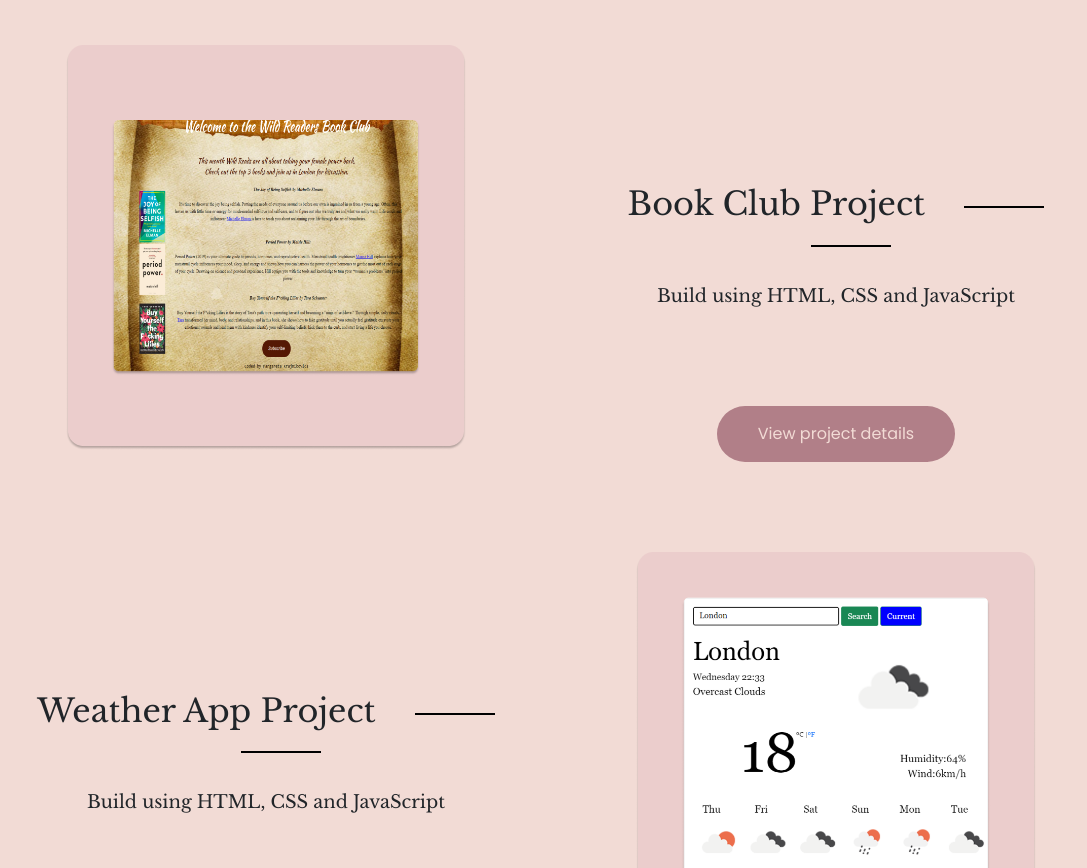
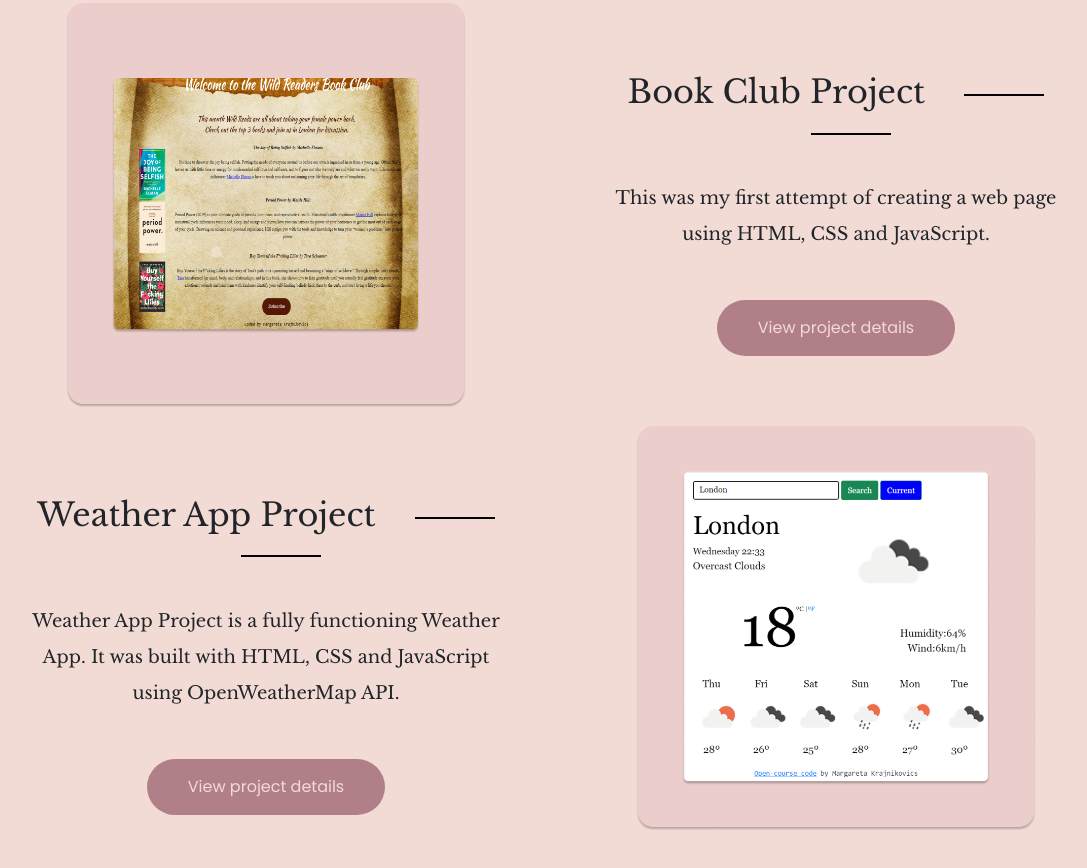
Before and after one commit to Ritulja/my-portfolio-project, a plain HTML site: page my-projects.html in a window 1280 px wide. Shown: the part 350-1218 px from the top of the page, without its empty margins (89-1176 px from the left). Drawn offline with nearby package versions, Linux system fonts and the light colour scheme.

Commit message:
updated my-project page

```diff
--- a/my-projects.html
+++ b/my-projects.html
@@ -6,7 +6,7 @@
     <meta name="viewport" content="width=device-width, initial-scale=1.0" />
     <meta
       name="description"
-      content="Projects coded by Margareta, front-end developer based in London"
+      content="Projects created by Margareta, front-end developer based in London"
     />
     <link
       href="https://cdn.jsdelivr.net/npm/bootstrap@5.2.0/dist/css/bootstrap.min.css"
@@ -110,7 +110,8 @@
                   <img src="images/line3.png" class="line-left" alt="line" />
                 </h2>
                 <h3 class="text-center">
-                  Build using HTML, CSS and JavaScript
+                  This was my first attempt of creating a web page using HTML,
+                  CSS and JavaScript.
                 </h3>
                 <a
                   href="#"
@@ -130,7 +131,8 @@
                   <img src="images/line3.png" class="line-left" alt="line" />
                 </h2>
                 <h3 class="text-center">
-                  Build using HTML, CSS and JavaScript
+                  Weather App Project is a fully functioning Weather App. It was
+                  built with HTML, CSS and JavaScript using OpenWeatherMap API.
                 </h3>
                 <a
                   href="#"
--- a/styles/style.css
+++ b/styles/style.css
@@ -197,8 +197,12 @@ footer .go-to-portfolio-homepage-button {
 }
 
 .project-content {
-  margin: 100px 0 50px 0;
-  padding: 40px;
+  margin: 20px 0;
+  padding: 50px;
+}
+.project-content h3 {
+  line-height: 2;
+  margin-top: 30px;
 }
 .my-project-main-button {
   background-color: var(--button-background-color);
@@ -206,7 +210,7 @@ footer .go-to-portfolio-homepage-button {
   padding: 15px 40px;
   color: var(--secondary-background-color);
   font-family: var(--default-font);
-  margin-top: 90px;
+  margin-top: 40px;
 }
 
 .project-imgs {
```
